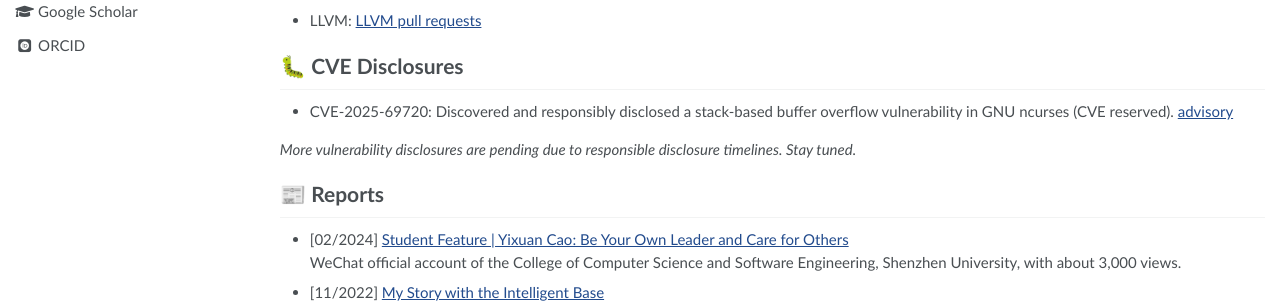
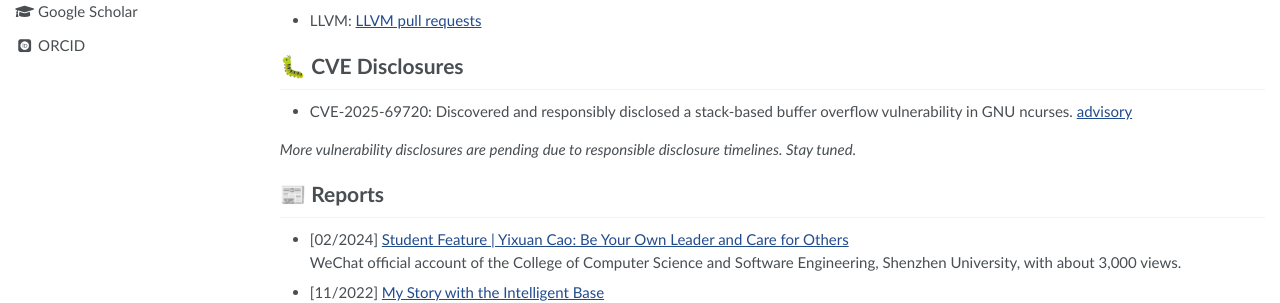
Before and after one commit to Cao-Wuhui/Cao-Wuhui.github.io, a Jekyll site: the page built from _pages/about.md, in a window 1280 px wide and 900 px high, scrolled down 930 px. Shown: the part 559-862 px from the top of the window. Built offline with Jekyll 4.4.1, drawn with Linux system fonts in a browser that asks for light colours; some web fonts are replaced.

Commit message:
Update CVE-2025-69720 disclosure details
Removed the mention of CVE reserved status for CVE-2025-69720.

```diff
--- a/_pages/about.md
+++ b/_pages/about.md
@@ -63,7 +63,7 @@ My research interests lie in software systems, security, and large language mode
 - LLVM: [LLVM pull requests](https://github.com/llvm/llvm-project/pulls?q=is%3Apr+author%3ACao-Wuhui)
 
 # 🐛 CVE Disclosures
-- CVE-2025-69720: Discovered and responsibly disclosed a stack-based buffer overflow vulnerability in GNU ncurses (CVE reserved). [advisory](https://github.com/Cao-Wuhui/CVE-2025-69720)
+- CVE-2025-69720: Discovered and responsibly disclosed a stack-based buffer overflow vulnerability in GNU ncurses. [advisory](https://github.com/Cao-Wuhui/CVE-2025-69720)
 
 *More vulnerability disclosures are pending due to responsible disclosure timelines.
 Stay tuned.*
```
